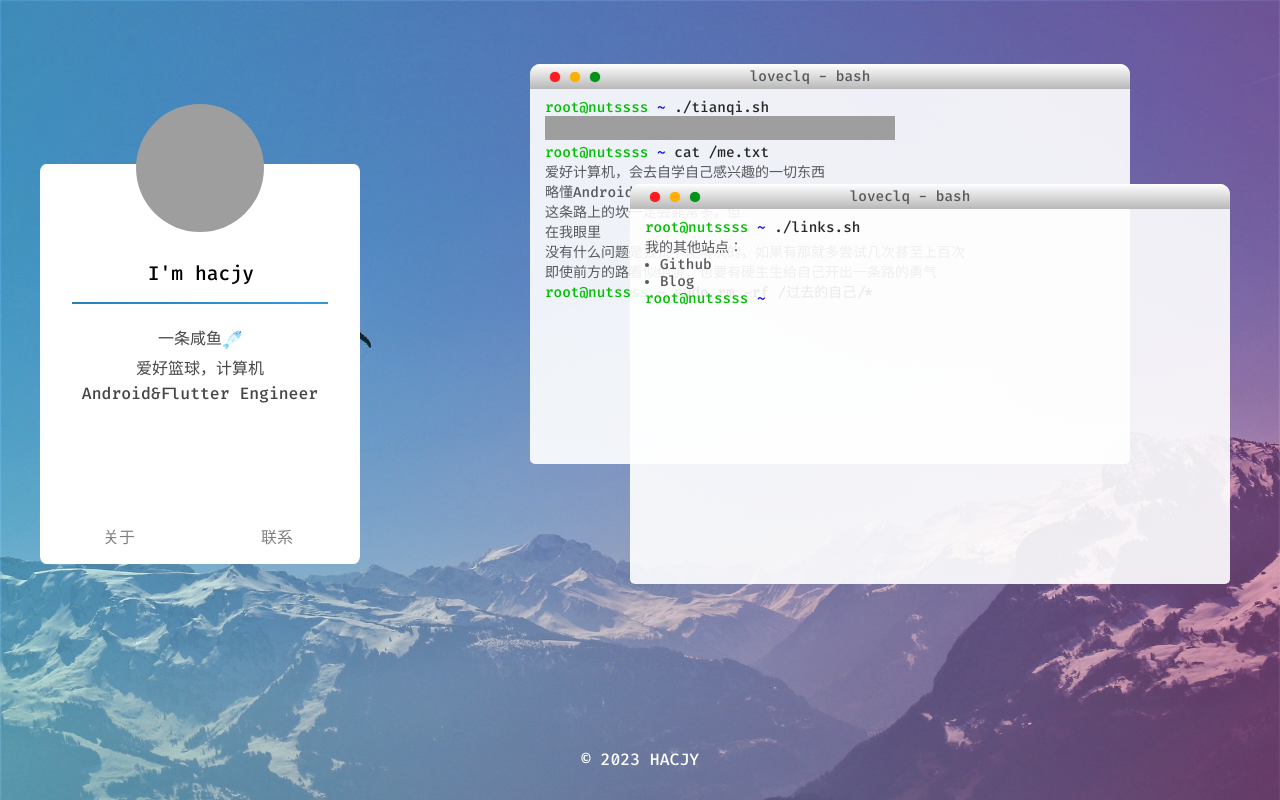
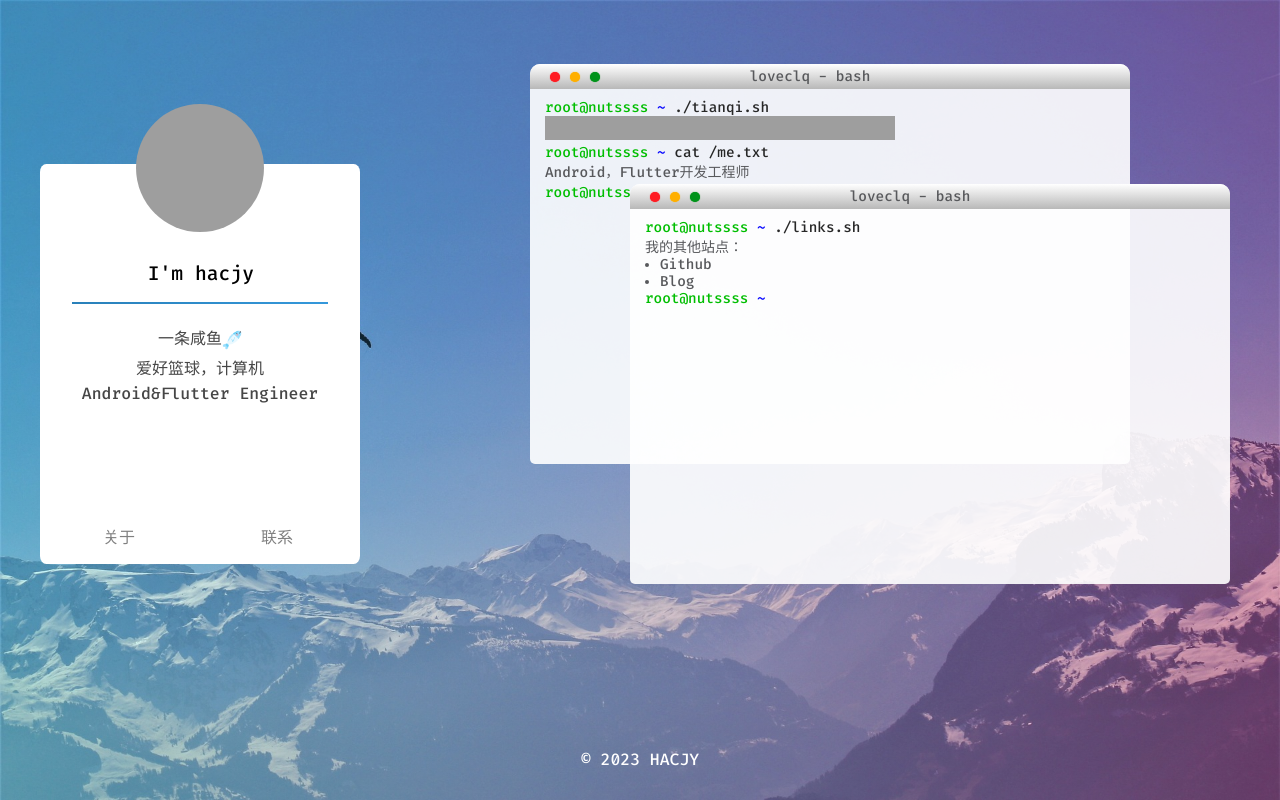
Before and after one commit to hacjy/home, a plain HTML site: page index.html in a window 1280 px wide. Drawn offline with Linux system fonts and the light colour scheme; grey boxes are pictures that could not be loaded.

Commit message:
feat：修改文案

```diff
--- a/index.html
+++ b/index.html
@@ -63,12 +63,7 @@
                     <span style="color: rgb(0, 190, 0);">root@nutssss</span>
                     <span style="color: blue;">~</span>
                     <span style="color: rgb(39, 39, 39);">cat /me.txt</span>
-                    <p>爱好计算机，会去自学自己感兴趣的一切东西</p>
-                    <p>略懂Android，Flutter开发；爱好折腾去解决一切问题</p>
-                    <p>这条路上的坎一定会非常多，但</p>
-                    <p>在我眼里</p>
-                    <p>没有什么问题是尝试不能解决的，如果有那就多尝试几次甚至上百次</p>
-                    <p>即使前方的路看似绝境，也要有硬生生给自己开出一条路的勇气</p>
+                    <p>Android，Flutter开发工程师</p>
                     <span style="color: rgb(0, 190, 0);">root@nutssss</span>
                     <span style="color: blue;">~</span>
                     <span style="color: rgb(39, 39, 39);">sudo rm -rf /过去的自己/*</span>
```
